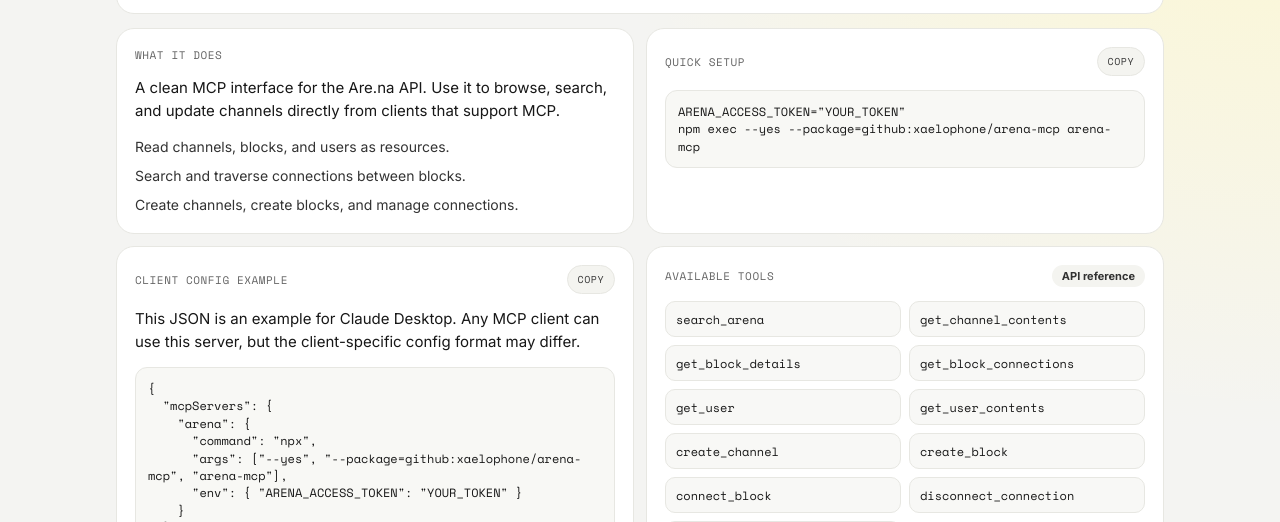
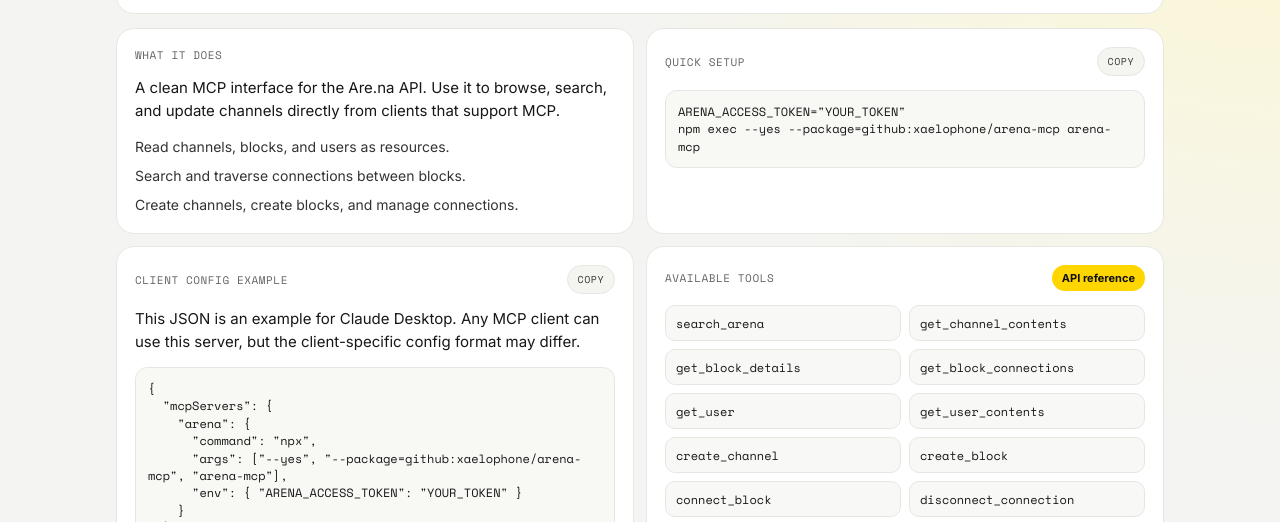
Before and after one commit to xaelophone/arena-mcp, a website: page landing/index.html in a window 1280 px wide. Shown: the part 275-797 px from the top of the page. Drawn offline with nearby package versions, Linux system fonts and the light colour scheme.

Commit message:
Make API reference badge button yellow

```diff
--- a/landing/styles.css
+++ b/landing/styles.css
@@ -170,12 +170,16 @@ code {
 }
 
 .badge {
-  padding: 4px 10px;
+  display: inline-flex;
+  align-items: center;
+  justify-content: center;
+  padding: 6px 10px;
   border-radius: 999px;
-  background: #f4f4f0;
-  color: #323232;
+  background: var(--accent-color);
+  color: #111;
   font-size: 11px;
   font-weight: 700;
+  text-decoration: none;
 }
 
 .card-copy {
```
